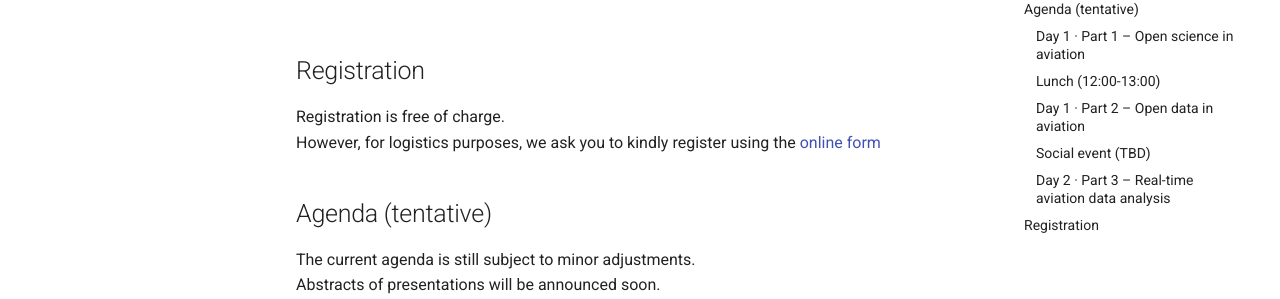
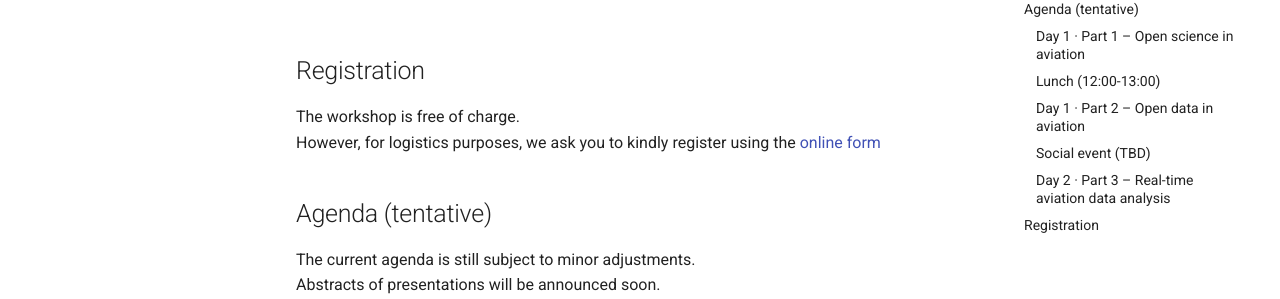
Before and after one commit to open-aviation/workshop, an MkDocs documentation site: the page built from docs/index.md, in a window 1280 px wide and 1400 px high, scrolled down 535 px. Shown: the part 153-452 px from the top of the window. Built offline with MkDocs 1.6.1 and Material for MkDocs 9.7.7, drawn with Linux system fonts in a browser that asks for light colours; some of the changed text lies outside the part shown.

Commit message:
Update index.md

```diff
--- a/docs/index.md
+++ b/docs/index.md
@@ -17,7 +17,7 @@ We will also present a new open-source tool, [tangram](https://github.com/open-a
 
 ## Registration
 
-Registration is free of charge.
+The workshop is free of charge.
 However, for logistics purposes, we ask you to kindly register using the
 [online form](https://forms.gle/4FNvuQbTYm55Wrv99)
 
@@ -67,6 +67,6 @@ Xavier Olive, Junzi Sun
 
 ## Registration
 
-Registration is free of charge.
+The workshop is free of charge.
 However, for logistics purposes, we ask you to kindly register using the
 [online form](https://forms.gle/4FNvuQbTYm55Wrv99)
```
